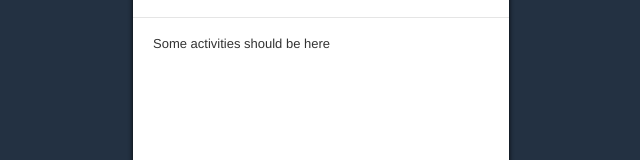
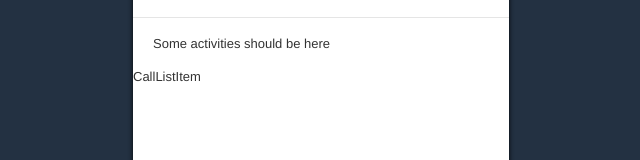
Before and after one commit to speer-technologies/aircall, a React app: page / in a window 1280 px wide. Shown: the part 130-290 px from the top of the page, without its empty margins (319-959 px from the left). Built offline with nearby package versions, Linux system fonts and the light colour scheme.

Commit message:
create files to prepare skeleton app

```diff
--- a/src/App.jsx
+++ b/src/App.jsx
@@ -2,16 +2,18 @@ import React from 'react';
 import ReactDOM from 'react-dom';
 
 import Header from './Header.jsx';
+import HomeScreen from './screens/HomeScreen.js';
 
 const App = () => {
   return (
     <div className='container'>
-      <Header/>
-      <div className="container-view">Some activities should be here</div>
+      <Header />
+      <div className='container-view'>Some activities should be here</div>
+      <HomeScreen />
     </div>
   );
 };
 
-ReactDOM.render(<App/>, document.getElementById('app'));
+ReactDOM.render(<App />, document.getElementById('app'));
 
 export default App;
--- /dev/null
+++ b/src/components/CallList.js
@@ -0,0 +1,15 @@
+//External Modules
+import React from 'react';
+
+//Internal Modules
+import CallListItem from './CallListItem';
+
+const CallList = () => {
+  return (
+    <div>
+      <CallListItem />
+    </div>
+  );
+};
+
+export default CallList;
--- /dev/null
+++ b/src/components/CallListItem.js
@@ -0,0 +1,10 @@
+//External Modules
+import React from 'react';
+
+//Internal Modules
+
+const CallListItem = () => {
+  return <div>CallListItem</div>;
+};
+
+export default CallListItem;
--- /dev/null
+++ b/src/screens/HomeScreen.js
@@ -0,0 +1,15 @@
+//External Modules
+import React from 'react';
+
+//Internal Modules
+import CallList from '../components/CallList';
+
+const HomeScreen = () => {
+  return (
+    <div>
+      <CallList />
+    </div>
+  );
+};
+
+export default HomeScreen;
```
